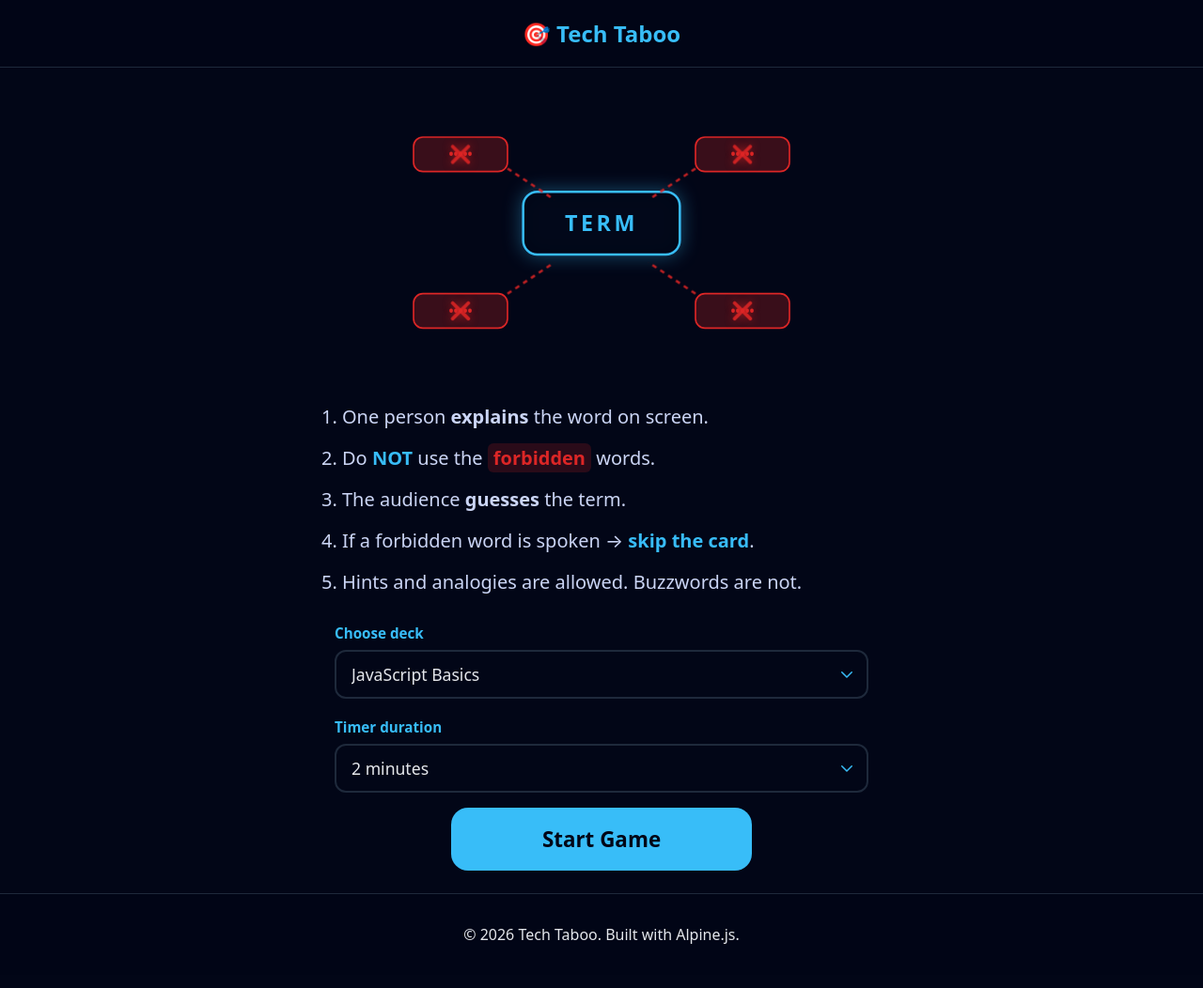
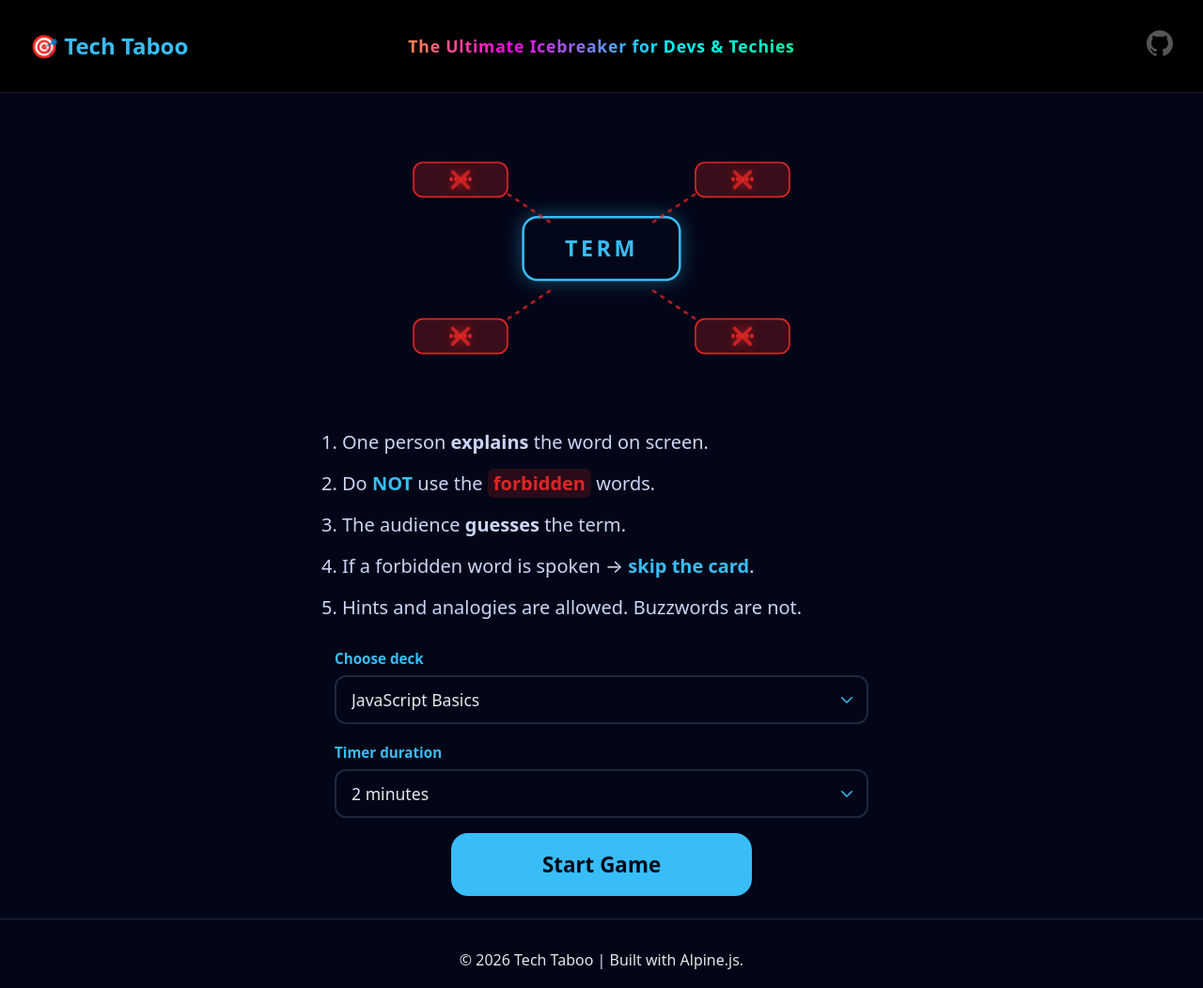
Before and after one commit to recursivezero/taboo, a plain HTML site: page index.html in a window 1280 px wide. Shown: the whole page at 94% size. Drawn offline with nearby package versions, Linux system fonts and the light colour scheme.

Commit message:
persist selected deck; added github link in header

```diff
--- a/assets/styles/rules.css
+++ b/assets/styles/rules.css
@@ -36,18 +36,99 @@ body {
 }
 
 /* 2. HEADER & FOOTER SLOTS (Reserves space) */
-.header-slot {
-  height: var(--h-height);
-  background: var(--panel);
-  border-bottom: 1px solid var(--border);
-  display: flex;
+
+
+.app-header {
+  display: grid;
+  grid-template-columns: 1fr auto 1fr;
   align-items: center;
-  justify-content: center;
-  position: sticky;
-  top: 0;
-  z-index: 100;
-  backdrop-filter: blur(8px);
+  padding: 1.2rem 2rem;
+  background: #000000;
+  /* Pure black for maximum contrast */
+  border-bottom: 1px solid #1a1a1a;
 }
+
+.app-title {
+  font-size: 1.4rem;
+  font-weight: 800;
+  color: #fff;
+}
+
+.rainbow-text {
+  font-size: 1.1rem;
+  /* Larger font size */
+  font-weight: 700;
+  letter-spacing: 0.05rem;
+  text-align: center;
+
+  /* High-Vibrancy Neon Gradient */
+  background: linear-gradient(to right,
+      #00f2ff,
+      /* Cyan */
+      #00ff9d,
+      /* Spring Green */
+      #ccff00,
+      /* Lime */
+      #ffcc00,
+      /* Gold */
+      #ff00ea,
+      /* Magenta */
+      #00f2ff
+      /* Back to Cyan */
+    );
+
+  background-size: 200% auto;
+  background-clip: text;
+  -webkit-background-clip: text;
+  -webkit-text-fill-color: transparent;
+
+  animation: rainbow-flow 3s linear infinite;
+}
+
+@keyframes rainbow-flow {
+  0% {
+    background-position: 0% center;
+  }
+
+  100% {
+    background-position: 200% center;
+  }
+}
+
+.header-right {
+  justify-self: end;
+}
+
+.github-link {
+  color: #555;
+  transition: all 0.3s ease;
+}
+
+.github-link:hover {
+  color: #fff;
+  filter: drop-shadow(0 0 8px #fff);
+  transform: translateY(-2px);
+}
+
+/* Mobile Responsiveness */
+@media (max-width: 768px) {
+  .rainbow-text {
+    font-size: 0.9rem;
+  }
+}
+
+@media (max-width: 640px) {
+  .header-center {
+    display: none;
+    /* Hide tagline on mobile to save space */
+  }
+
+  .app-header {
+    grid-template-columns: 1fr 1fr;
+  }
+}
+
+
 
 .footer-slot {
   min-height: var(--f-height);
--- a/index.html
+++ b/index.html
@@ -11,43 +11,28 @@
 
 <body x-cloak x-data="{
     pageTitle: '🎯 Tech Taboo',
-    headerHtml: '',
-    svgHtml: '',
-    footerHtml: '',
     decks: [],
     selectedDeck: localStorage.getItem('selectedDeck') || '',
     timerDuration: localStorage.getItem('timerDuration') || '120'
   }" x-init="
-    /* Consolidate all fetches for production performance */
+    /* Load partials only here */
     Promise.all([
       fetch('./partials/header.html').then(r => r.text()),
       fetch('./partials/footer.html').then(r => r.text()),
-      fetch('./assets/hint.svg').then(r => r.text()),
-      fetch('./assets/decks/index.json').then(r => {
-        if (!r.ok) throw new Error('Deck index not found');
-        return r.json();
-      })
-    ]).then(([h, f, s, d]) => {
-      headerHtml = h;
-      svgHtml = s;
-      footerHtml = f;
-      decks = d.decks;
+      fetch('./assets/hint.svg').then(r => r.text())
+    ]).then(([h, f, s]) => {
+      $refs.header.innerHTML = h;
+      $refs.footer.innerHTML = f;
+      $refs.svg.innerHTML = s;
+    });">
 
-      /* Set default deck if none saved */
-      if (!selectedDeck && decks.length > 0) selectedDeck = decks[0].key;
-    });
-
-    /* Automatically persist changes to localStorage */
-    $watch('selectedDeck', val => localStorage.setItem('selectedDeck', val));
-    $watch('timerDuration', val => localStorage.setItem('timerDuration', val));
-  ">
-
-  <div class="header-slot" x-html="headerHtml"></div>
+  <div class="header-slot" x-ref="header">
+  </div>
 
   <main class="app-main">
     <div class="rules-container">
       <!-- SVG -->
-      <div class="svg-slot" x-html="svgHtml"></div>
+      <div class="svg-slot" x-ref="svg"></div>
       <!-- RULES -->
       <ol class="rules">
         <li>One person <strong>explains</strong> the word on screen.</li>
@@ -62,19 +47,20 @@
       <div class="setting">
         <label for="deckSelect">Choose deck</label>
         <div class="select-wrapper">
-          <select id="deckSelect" x-model="selectedDeck">
-            <template x-for="deck in decks" :key="deck.key">
-              <option :value="deck.key" x-text="deck.name"></option>
+          <select id="deckSelect" x-model="$store.game.selectedDeck" @change="$store.game.setDeck($event.target.value)">
+            <template x-for="deck in $store.game.decks" :key="deck.key">
+              <option :value="deck.key" x-text="deck.name" :selected="deck.key === $store.game.selectedDeck"></option>
             </template>
           </select>
         </div>
       </div>
       <div class="setting">
         <label for="timerSelect">Timer duration</label>
-        <select id="timerSelect" x-model="timerDuration">
+        <select id="timerSelect" x-model="$store.game.timerDuration"
+          @change="$store.game.setTimer($event.target.value)">
           <option value="30">30 seconds</option>
           <option value="60">1 minute</option>
-          <option value="120" selected>2 minutes</option>
+          <option value="120">2 minutes</option>
         </select>
       </div>
     </div>
@@ -84,7 +70,41 @@
     </a>
   </main>
 
-  <div class="footer-slot" x-html="footerHtml"></div>
+  <div class="footer-slot" x-ref="footer"></div>
+  <script type="text/javascript" defer>
+    document.addEventListener('alpine:init', () => {
+      Alpine.store('game', {
+        selectedDeck: localStorage.getItem('selectedDeck') || '',
+        timerDuration: localStorage.getItem('timerDuration') || '120',
+        decks: [],
+
+        async init() {
+          try {
+            const response = await fetch('./assets/decks/index.json');
+            const data = await response.json();
+            this.decks = data.decks;
+
+            // Ensure current selection is valid or set default
+            if (!this.selectedDeck && this.decks.length > 0) {
+              this.selectedDeck = this.decks[0].key;
+            }
+          } catch (e) {
+            console.error("Failed to load decks", e);
+          }
+        },
+
+        setDeck(val) {
+          this.selectedDeck = val;
+          localStorage.setItem('selectedDeck', val);
+        },
+
+        setTimer(val) {
+          this.timerDuration = val;
+          localStorage.setItem('timerDuration', val);
+        }
+      });
+    });
+  </script>
 </body>
 
 </html>
--- a/partials/footer.html
+++ b/partials/footer.html
@@ -1,7 +1,7 @@
 <footer class="app-footer" x-data="{ year: new Date().getFullYear() }">
   <div class="footer-content">
     <p class="footer-copyright">
-      &copy; <span x-text="year"></span> Tech Taboo. Built with Alpine.js.
+      &copy; <span x-text="year"></span> Tech Taboo | Built with Alpine.js.
     </p>
   </div>
 </footer>
--- a/partials/header.html
+++ b/partials/header.html
@@ -1,3 +1,19 @@
 <header class="app-header">
-  <span class="app-title" x-text="pageTitle">🎯 Tech Taboo</span>
+  <div class="header-left">
+    <span class="app-title" x-text="pageTitle">🎯 Tech Taboo</span>
+  </div>
+
+  <div class="header-center">
+    <p class="rainbow-text">The Ultimate Icebreaker for Devs & Techies</p>
+  </div>
+
+  <div class="header-right">
+    <a href="https://github.com/recursivezero/taboo" target="_blank" rel="noopener" class="github-link"
+      aria-label="GitHub Repository">
+      <svg viewBox="0 0 24 24" width="28" height="28" fill="currentColor">
+        <path
+          d="M12 .297c-6.63 0-12 5.373-12 12 0 5.303 3.438 9.8 8.205 11.385.6.113.82-.258.82-.577 0-.285-.01-1.04-.015-2.04-3.338.724-4.042-1.61-4.042-1.61C4.422 18.07 3.633 17.7 3.633 17.7c-1.087-.744.084-.729.084-.729 1.205.084 1.838 1.236 1.838 1.236 1.07 1.835 2.809 1.305 3.495.998.108-.776.417-1.305.76-1.605-2.665-.3-5.466-1.332-5.466-5.93 0-1.31.465-2.38 1.235-3.22-.135-.303-.54-1.523.105-3.176 0 0 1.005-.322 3.3 1.23.96-.267 1.98-.399 3-.405 1.02.006 2.04.138 3 .405 2.28-1.552 3.285-1.23 3.285-1.23.645 1.653.24 2.873.12 3.176.765.84 1.23 1.91 1.23 3.22 0 4.61-2.805 5.625-5.475 5.92.42.36.81 1.096.81 2.22 0 1.606-.015 2.896-.015 3.286 0 .315.21.69.825.57C20.565 22.092 24 17.592 24 12.297c0-6.627-5.373-12-12-12" />
+      </svg>
+    </a>
+  </div>
 </header>
```
